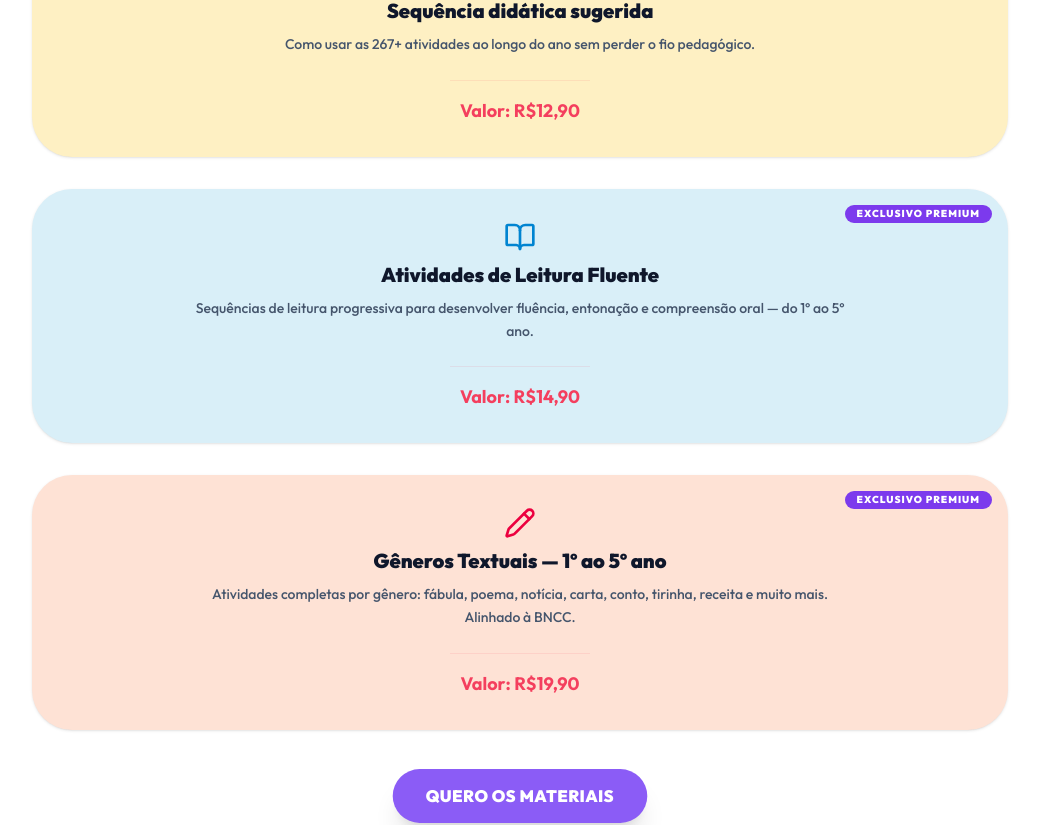
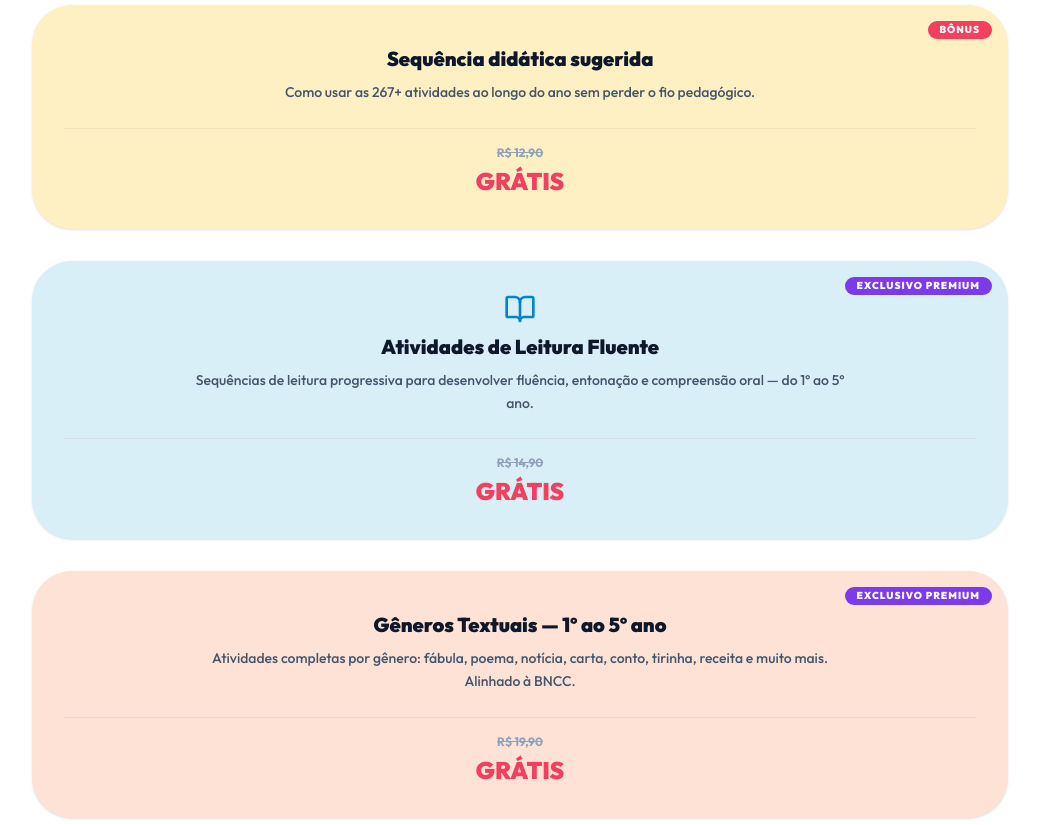
Before and after one commit to contatofilipematos-stack/professora, a React (Vite) app: page / in a window 1280 px wide. Shown: the part 8579-9404 px from the top of the page, without its empty margins (120-1159 px from the left). Built offline with nearby package versions, Linux system fonts and the light colour scheme.

Commit message:
feat: Update bonus card pricing to free
This change updates the pricing display for bonus cards from specific values to "GRÁTIS" (FREE), while retaining the original price for reference. This reflects a promotional change to offer these bonuses without cost.

```diff
--- a/src/App.tsx
+++ b/src/App.tsx
@@ -156,37 +156,41 @@ const bonusCards = [
   {
     title: "Gabarito completo",
     desc: "Todas as respostas organizadas para corrigir rápido e com segurança.",
-    value: "Valor: R$9,90",
+    price: "GRÁTIS",
+    originalPrice: "R$ 9,90",
     color: "bg-[#cdf3ec]",
     badge: "BÔNUS",
-    badgeColor: "bg-brand-pink",
+    badgeColor: "bg-edu-rose",
     iconName: "ClipboardCheck",
     iconColor: "text-teal-600"
   },
   {
     title: "Ficha de acompanhamento de leitura",
     desc: "Registro simples do progresso de cada aluno em interpretação e escrita.",
-    value: "Valor: R$7,90",
+    price: "GRÁTIS",
+    originalPrice: "R$ 7,90",
     color: "bg-[#ede4f5]",
     badge: "BÔNUS",
-    badgeColor: "bg-brand-pink",
+    badgeColor: "bg-edu-rose",
     iconName: "TrendingUp",
     iconColor: "text-purple-600"
   },
   {
     title: "Sequência didática sugerida",
     desc: "Como usar as 267+ atividades ao longo do ano sem perder o fio pedagógico.",
-    value: "Valor: R$12,90",
+    price: "GRÁTIS",
+    originalPrice: "R$ 12,90",
     color: "bg-[#fef0c3]",
     badge: "BÔNUS",
-    badgeColor: "bg-brand-pink",
+    badgeColor: "bg-edu-rose",
     iconName: "Calendar",
     iconColor: "text-amber-600"
   },
   {
     title: "Atividades de Leitura Fluente",
     desc: "Sequências de leitura progressiva para desenvolver fluência, entonação e compreensão oral — do 1º ao 5º ano.",
-    value: "Valor: R$14,90",
+    price: "GRÁTIS",
+    originalPrice: "R$ 14,90",
     color: "bg-[#d9eff8]",
     badge: "Exclusivo Premium",
     badgeColor: "bg-[#7c3aed]",
@@ -196,13 +200,14 @@ const bonusCards = [
   {
     title: "Gêneros Textuais — 1º ao 5º ano",
     desc: "Atividades completas por gênero: fábula, poema, notícia, carta, conto, tirinha, receita e muito mais. Alinhado à BNCC.",
-    value: "Valor: R$19,90",
+    price: "GRÁTIS",
+    originalPrice: "R$ 19,90",
     color: "bg-[#fee2d5]",
     badge: "Exclusivo Premium",
     badgeColor: "bg-[#7c3aed]",
-    iconName: "Pencil",
-    iconColor: "text-rose-600"
-  },
+    iconName: "Book",
+    iconColor: "text-orange-600"
+  }
 ];
 
 const profileAvatars = [
@@ -888,9 +893,14 @@ export default function App() {
                 <p className="text-slate-600 font-medium text-[13px] md:text-sm leading-relaxed mb-6 max-w-2xl">
                   {card.desc}
                 </p>
-                <span className="text-edu-rose font-bold md:text-lg border-t border-edu-rose/10 pt-4 w-full max-w-[140px]">
-                  {card.value}
-                </span>
+                <div className="flex flex-col items-center border-t border-edu-rose/10 pt-4 w-full">
+                  <span className="text-slate-400 line-through text-xs font-bold mb-1">
+                    {card.originalPrice}
+                  </span>
+                  <span className="text-edu-rose font-black text-xl md:text-2xl">
+                    {card.price}
+                  </span>
+                </div>
               </motion.div>
             ))}
           </div>
```
